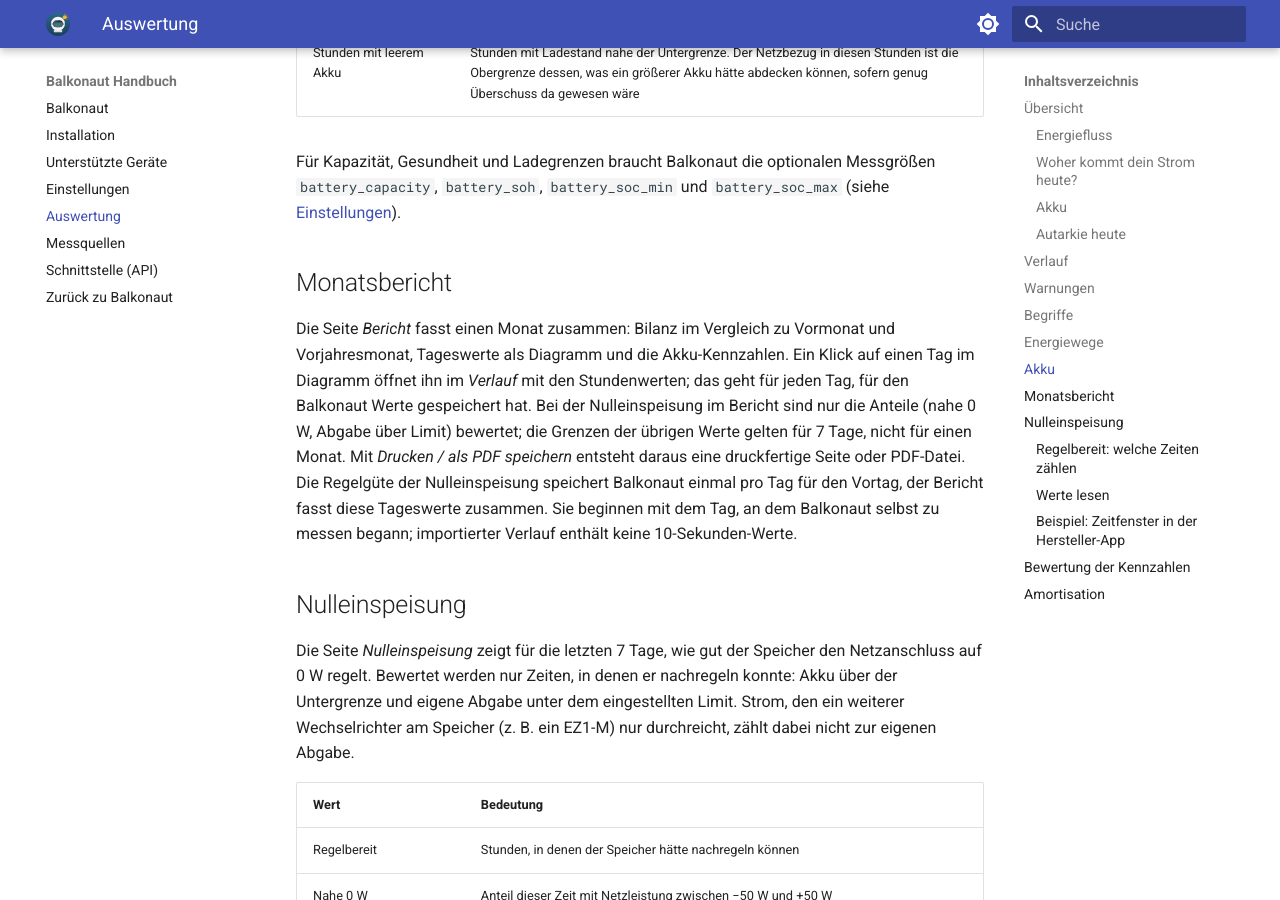
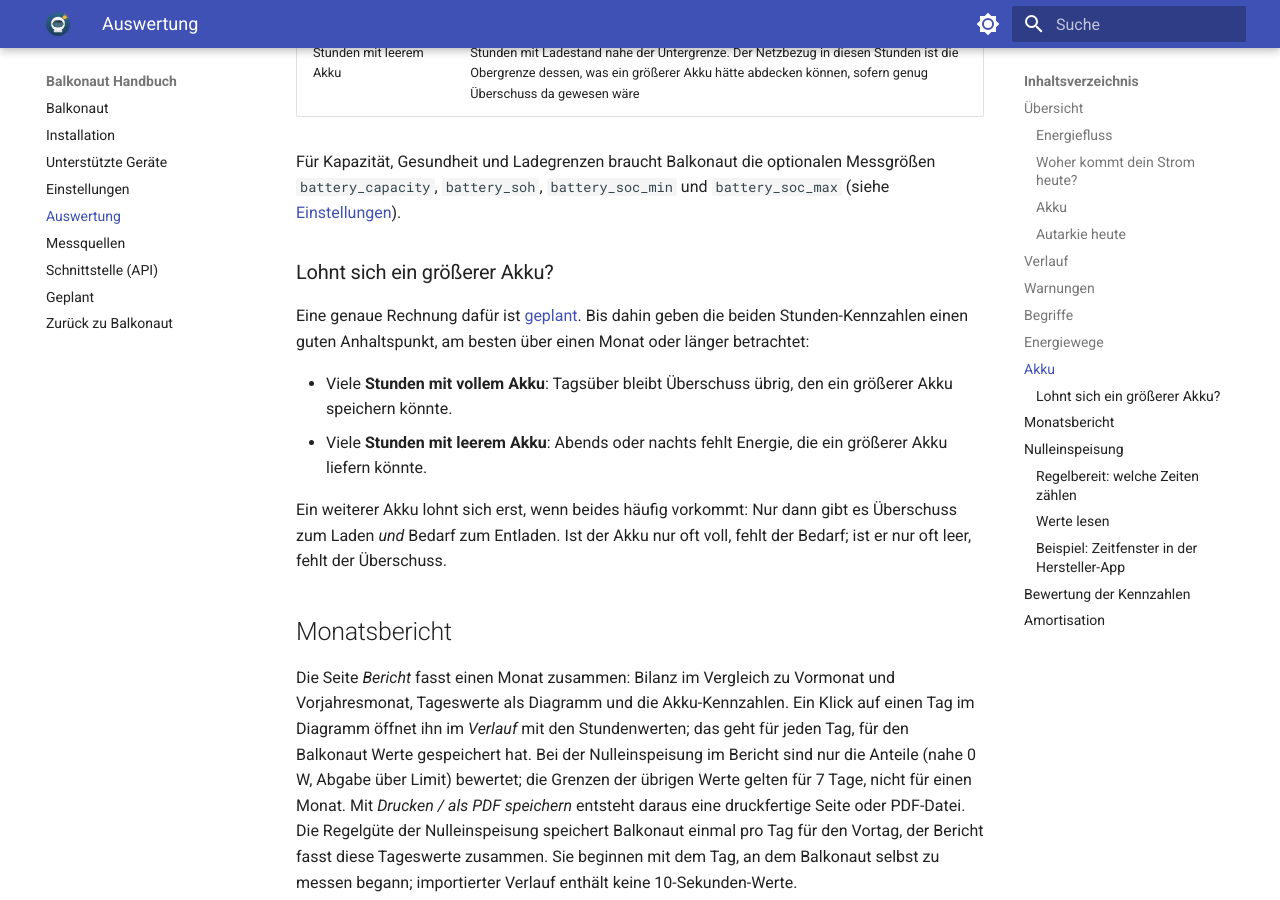
Before and after one commit to balkonaut/balkonaut, an MkDocs documentation site: the page built from docs/auswertung.md, in a window 1280 px wide and 900 px high, scrolled down 5234 px. Built offline with MkDocs 1.6.1 and Material for MkDocs 9.7.7, drawn with Linux system fonts in a browser that asks for light colours.

Commit message:
Handbuch: Seite „Geplant“ und Abschätzung für einen größeren Akku
Neue Seite „Geplant“ mit Simulator (mehr Akku samt Hinweis, Module und Limit,
Regelung und Tarif) und HACS-Standardliste, ohne Termine. Im Abschnitt Akku
steht, wie „Stunden voll“ und „Stunden leer“ heute schon zeigen, ob sich mehr
Akku lohnt.

Closes #128

```diff
--- a/docs/auswertung.md
+++ b/docs/auswertung.md
@@ -159,6 +159,17 @@
 Für Kapazität, Gesundheit und Ladegrenzen braucht Balkonaut die optionalen Messgrößen
 `battery_capacity`, `battery_soh`, `battery_soc_min` und `battery_soc_max` (siehe [Einstellungen](einstellungen.md)).
 
+### Lohnt sich ein größerer Akku?
+
+Eine genaue Rechnung dafür ist [geplant](geplant.md). Bis dahin geben die beiden Stunden-Kennzahlen einen guten
+Anhaltspunkt, am besten über einen Monat oder länger betrachtet:
+
+- Viele **Stunden mit vollem Akku**: Tagsüber bleibt Überschuss übrig, den ein größerer Akku speichern könnte.
+- Viele **Stunden mit leerem Akku**: Abends oder nachts fehlt Energie, die ein größerer Akku liefern könnte.
+
+Ein weiterer Akku lohnt sich erst, wenn beides häufig vorkommt: Nur dann gibt es Überschuss zum Laden *und* Bedarf
+zum Entladen. Ist der Akku nur oft voll, fehlt der Bedarf; ist er nur oft leer, fehlt der Überschuss.
+
 ## Monatsbericht
 
 Die Seite *Bericht* fasst einen Monat zusammen: Bilanz im Vergleich zu Vormonat und Vorjahresmonat,
--- a/mkdocs-pages.yml
+++ b/mkdocs-pages.yml
@@ -9,6 +9,7 @@
   - auswertung.md
   - messquellen.md
   - schnittstelle.md
+  - geplant.md
   - GitHub: https://github.com/balkonaut/balkonaut
 extra:
   homepage: https://balkonaut.github.io/balkonaut/
--- a/mkdocs.yml
+++ b/mkdocs.yml
@@ -11,6 +11,7 @@
   - auswertung.md
   - messquellen.md
   - schnittstelle.md
+  - geplant.md
   - Zurück zu Balkonaut: ../
 theme:
   name: material
```
Also changed, not shown: docs/geplant.md (added, +23 -0 lines).
